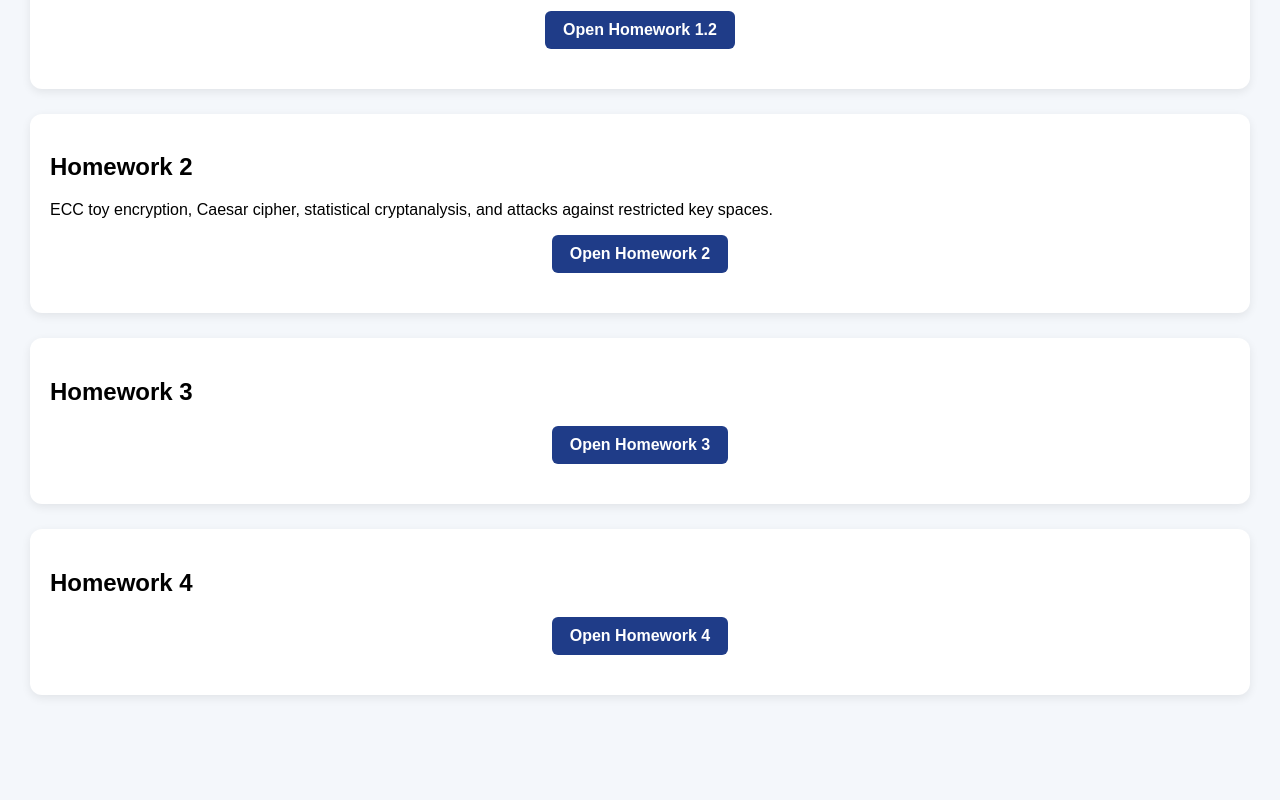
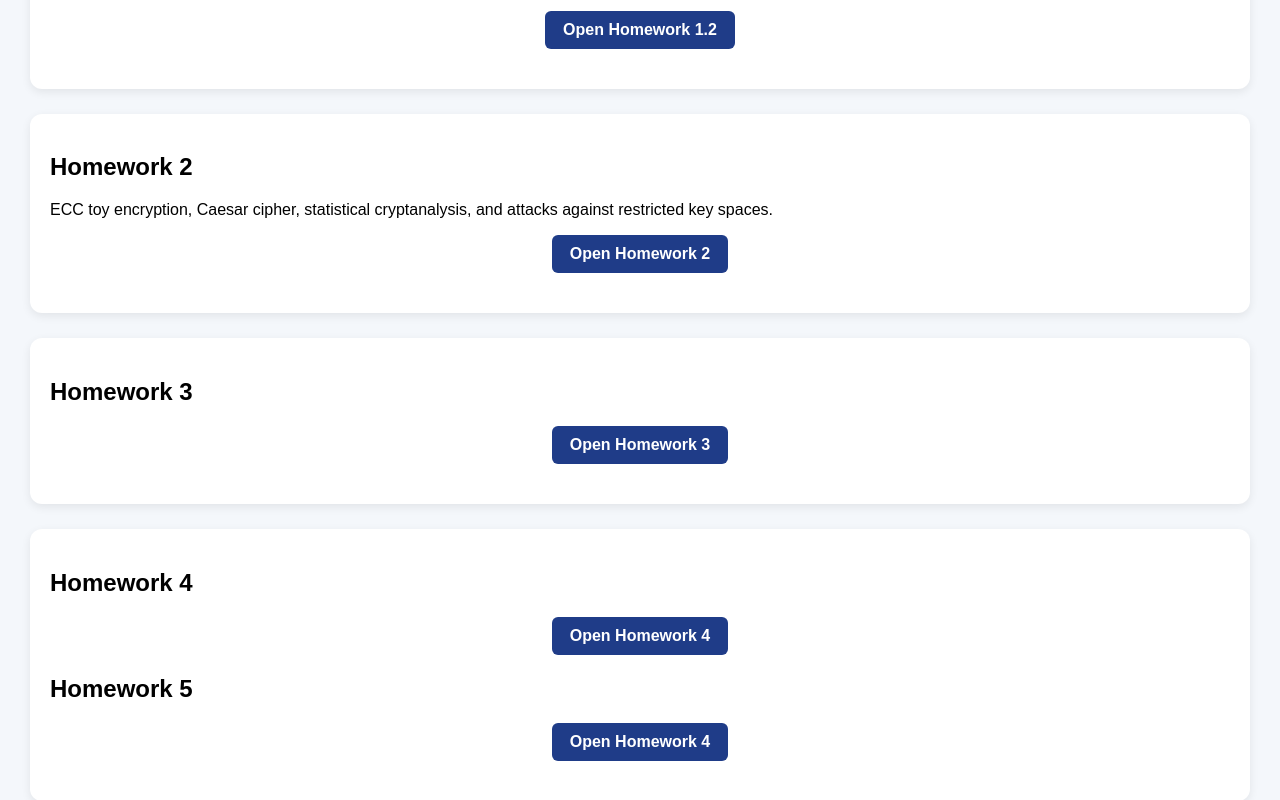
Before and after one commit to Fabbroo/statistics-homework, a plain HTML site: page index.html in a window 1280 px wide. Shown: the part 494-1294 px from the top of the page. Before the commit the page ends 1244 px from the top, so only its background shows below. Drawn offline with Linux system fonts and the light colour scheme.

Commit message:
Update index.html

```diff
--- a/index.html
+++ b/index.html
@@ -37,6 +37,9 @@
         <h2>Homework 4</h2>
         <p></p>
         <div class="navigation"><a href="homework4.html">Open Homework 4</a></div>
+        <h2>Homework 5</h2>
+        <p></p>
+        <div class="navigation"><a href="homework5.html">Open Homework 4</a></div>
       </section>
     </main>
   </div>
```
